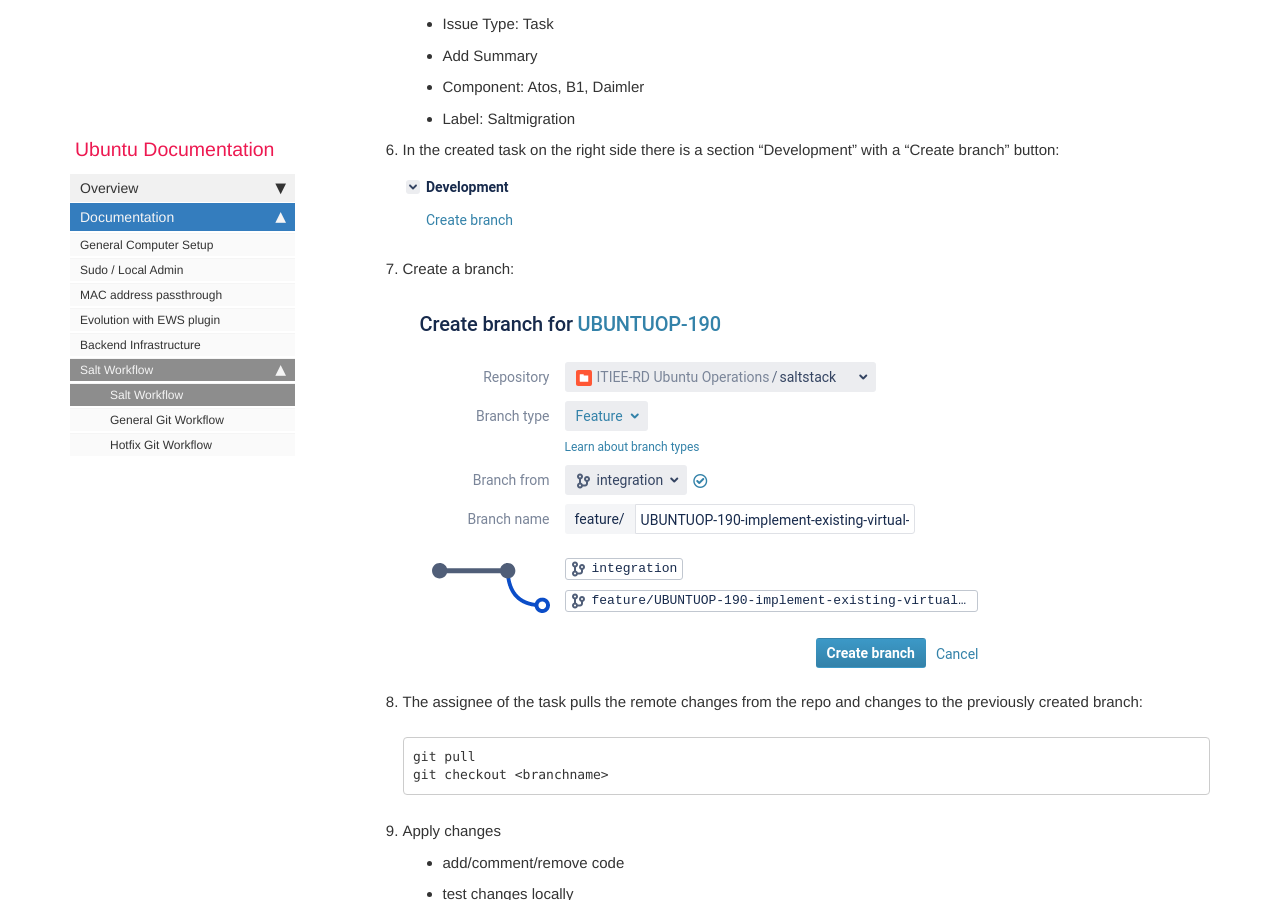
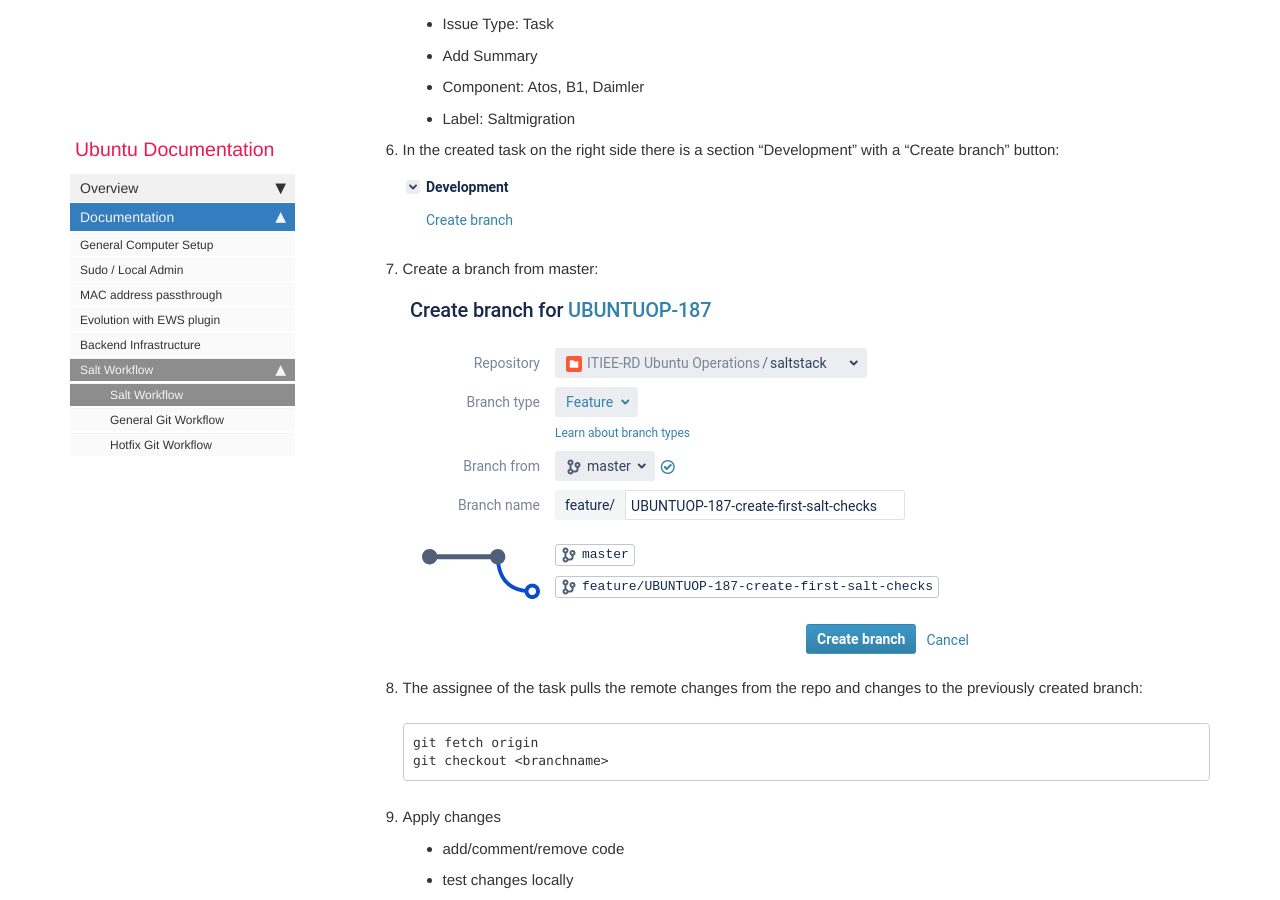
Before and after one commit to RajputPawan/Prometheus, a Jekyll site: the page built from pages/docs/git_workflow.md, in a window 1280 px wide and 900 px high, scrolled down 916 px. Built offline with Jekyll 4.4.1, drawn with Linux system fonts in a browser that asks for light colours; comment, search, counter and statistics services are not loaded.

Commit message:
change pictures of branching workflow and adjust text of git_workflow.md

````diff
--- a/pages/docs/git_workflow.md
+++ b/pages/docs/git_workflow.md
@@ -13,7 +13,7 @@
 
 ![task_workflow](images/docs/salt_workflow/task_workflow.png)
 
-> Every feature or hotfix gets a separate task and branch!
+> <font color="red">Every feature or hotfix gets a separate task and branch!</font>
 
 1. [GSEP](https://gsep.daimler.com/)
 2. [Jira](https://gsep.daimler.com/Jira)
@@ -26,11 +26,11 @@
   - Label: Saltmigration
 6. In the created task on the right side there is a section "Development" with a "Create branch" button: <br>
 ![task_create_branch](images/docs/salt_workflow/task_create_branch.png)
-7. Create a branch: <br>
+7. Create a branch from master: <br>
 ![create_branch](images/docs/salt_workflow/create_branch.png)
 8. The assignee of the task pulls the remote changes from the repo and changes to the previously created branch:
 ```bash
-git pull
+git fetch origin
 git checkout <branchname>
 ```
 9. Apply changes
````
Also changed, not shown: pages/docs/git_hotfix.md (+1 -1 lines), images/docs/salt_workflow/create_branch.png, images/docs/salt_workflow/task_workflow.png, images/docs/salt_workflow/workflow_pipeline.png.
